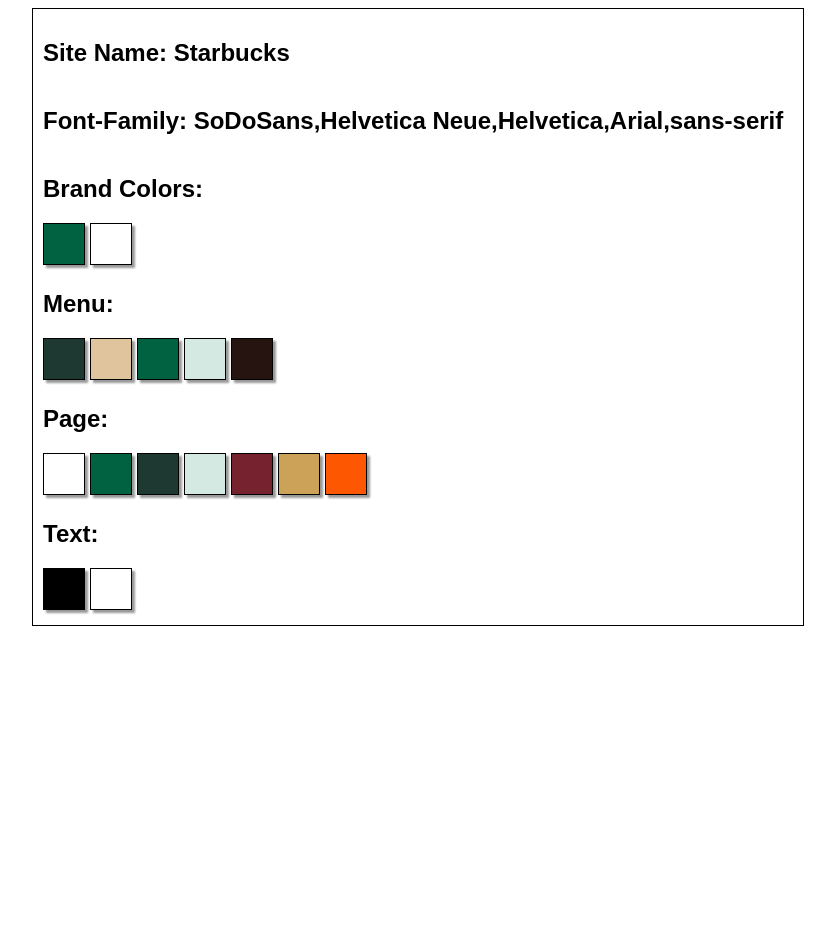
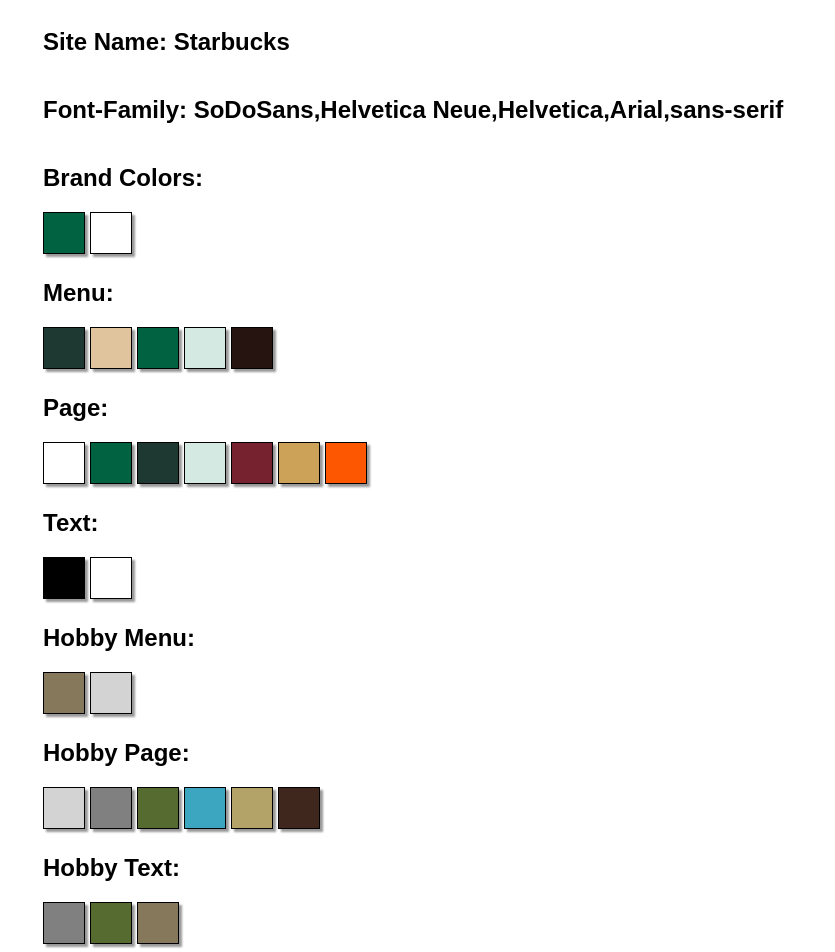
Before and after one commit to kangn575/kangn575.github.io, a plain HTML site: page site-color-scheme/index.html in a window 1280 px wide. Shown: the top 952 px of the page, without its empty margins (222-1057 px from the left). Before the commit the page ends 800 px from the top, so only its background shows below. Drawn offline with Linux system fonts and the light colour scheme.

Commit message:
session04

```diff
--- a/site-color-scheme/index.html
+++ b/site-color-scheme/index.html
@@ -20,8 +20,7 @@
   		display: inline-block;
   		text-align:left;
 
-  		padding:10px;
-  		border:solid 1px;
+
   	}
   	.heading{
   		font-size: 24px;
@@ -90,19 +89,45 @@
   		background-color: #fd5702;
   	}
 
-
-
-
   	.textcolor1{
   		background-color: #000;
   	}
   	.textcolor2{
   		background-color: #ffffff;
   	}
-
-
-
-
+  	.hobbymenucolor1{
+  		background-color: #86785a;
+  	}
+  	.hobbymenucolor2{
+  		background-color: lightgrey;
+  	}
+  	.hobbypagecolor1{
+  		background-color: lightgrey;
+  	}
+  	.hobbypagecolor2{
+  		background-color: grey;
+  	}
+  	.hobbypagecolor3{
+  		background-color: darkolivegreen;
+  	}
+  	.hobbypagecolor4{
+  		background-color: #3ca6c0;
+  	}
+  	.hobbypagecolor5{
+  		background-color: #b3a368;
+  	}
+  	.hobbypagecolor6{
+  		background-color: #3f271d;
+  	}
+  	 	.hobbytextcolor1{
+  		background-color: grey;
+  	}
+  	.hobbytextcolor2{
+  		background-color: darkolivegreen;
+  	}
+  	.hobbytextcolor3{
+  		background-color: #86785a;
+  	}
 
 	</style>
 </head>
@@ -135,8 +160,30 @@
 
            	<div class="heading">Text:</div>
            	<div class="swatch textcolor1"></div>
-           	<div class="swatch textcolor2"></div>
+           	<div class="swatch textcolor2"></div><br>
 
+
+           	<div class="heading">Hobby Menu:</div>
+           	<div class="swatch hobbymenucolor1"></div>
+           	<div class="swatch hobbymenucolor2"></div>
+
+
+
+           	<div class="heading">Hobby Page:</div>
+           	<div class="swatch hobbypagecolor1"></div>
+           	<div class="swatch hobbypagecolor2"></div>
+           	<div class="swatch hobbypagecolor3"></div>
+           	<div class="swatch hobbypagecolor4"></div>
+           	<div class="swatch hobbypagecolor5"></div>
+           	<div class="swatch hobbypagecolor6"></div>
+
+           	<div class="heading">Hobby Text:</div>
+           	<div class="swatch hobbytextcolor1"></div>
+           	<div class="swatch hobbytextcolor2"></div>
+           	<div class="swatch hobbytextcolor3"></div><br>
+
+          <p><img src="img/desktop.jpg" width="125%" height="auto"/></p><br>
+          <p><img src="img/mobile.jpg" width="75%" height="auto"/></p>
 
 
 		</div>
```
Also changed, not shown: site-color-scheme/img/desktop.jpg (added), site-color-scheme/img/mobile.jpg (added).
